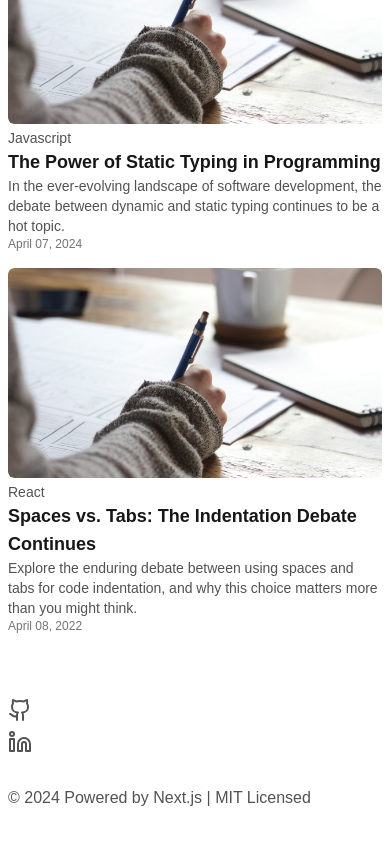
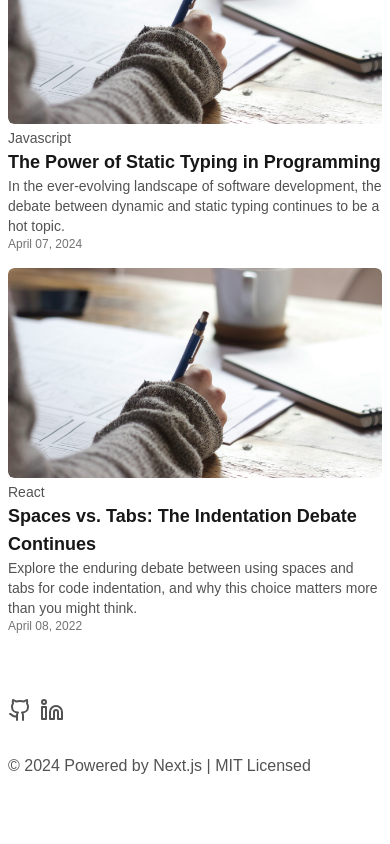
Before and after one commit to seoyoonyi/seoyoon-blog, a Next.js app: page / in a window 390 px wide. Shown: the part 679-1523 px from the top of the page. Built offline with nearby package versions, Linux system fonts and the light colour scheme.

Commit message:
update footer flex layout for consistent alignment

```diff
--- a/components/footer.tsx
+++ b/components/footer.tsx
@@ -3,7 +3,7 @@ import { Github, Linkedin } from 'lucide-react'
 export default function Footer() {
   return (
     <footer className='mb-16'>
-      <ul className='font-sm mt-8 flex flex-col space-x-0 space-y-2 text-neutral-600 dark:text-neutral-300 md:flex-row md:space-x-4 md:space-y-0'>
+      <ul className='font-sm mt-8 flex space-x-2 text-neutral-600 dark:text-neutral-300'>
         <li>
           <a
             className='flex items-center transition-all hover:text-neutral-800 dark:hover:text-neutral-100'
```
